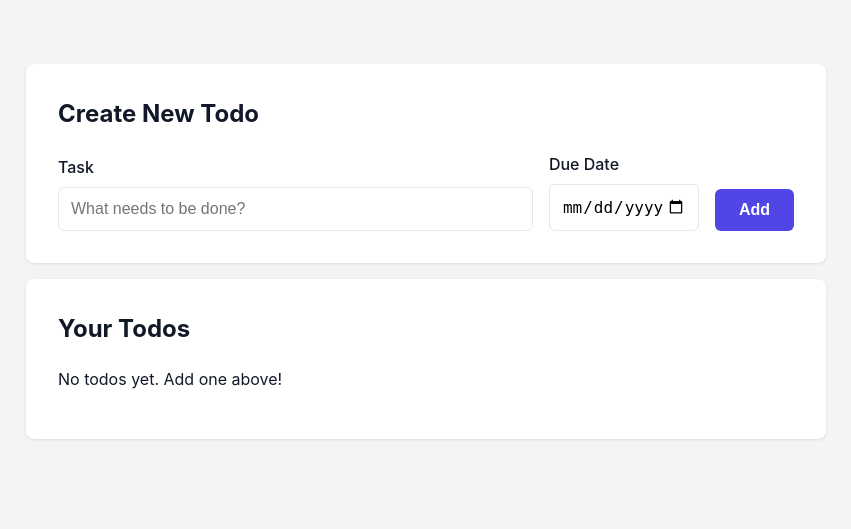
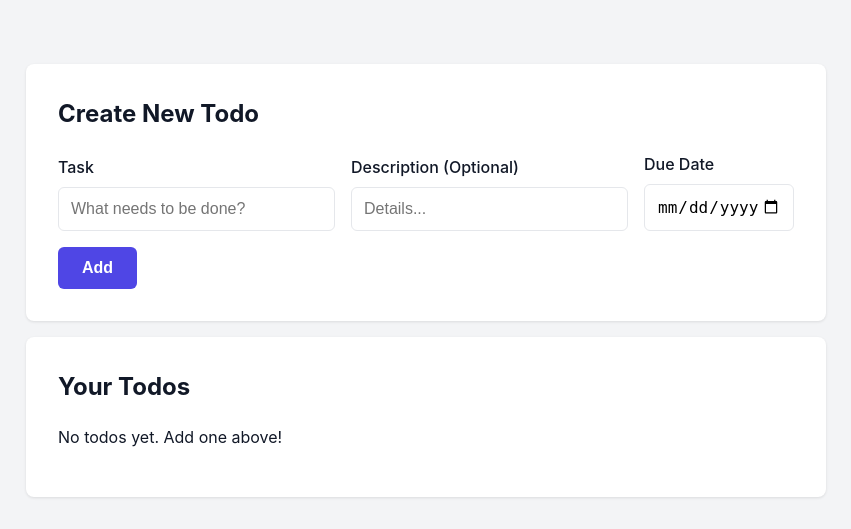
Before and after one commit to VictorChidex/LiteHubSpot, a Django app: template frontend/templates/todos/index.html in a window 1280 px wide. Shown: the part 69-598 px from the top of the page, without its empty margins (214-1065 px from the left). Run offline with Django 5.2, Linux system fonts and the light colour scheme; the template is opened without the code that fills it, so the values that code supplies are empty.

Commit message:
Add Description field to Todos and fix test session handling

```diff
--- a/frontend/config/settings.py
+++ b/frontend/config/settings.py
@@ -119,3 +119,6 @@ STATIC_URL = "static/"
 STATICFILES_DIRS = [
     BASE_DIR / 'static',
 ]
+
+# Use signed cookies for sessions to avoid needing a database table
+SESSION_ENGINE = "django.contrib.sessions.backends.signed_cookies"
--- a/frontend/templates/todos/index.html
+++ b/frontend/templates/todos/index.html
@@ -5,11 +5,16 @@
 {% block content %}
 <div class="card">
     <h2 style="margin-top:0">Create New Todo</h2>
-    <form method="POST" action="{% url 'todo-create' %}" style="display: flex; gap: 1rem; align-items: flex-end;">
+    <form method="POST" action="{% url 'todo-create' %}"
+        style="display: flex; gap: 1rem; align-items: flex-end; flex-wrap: wrap;">
         {% csrf_token %}
-        <div style="flex-grow: 1;">
+        <div style="flex-grow: 1; min-width: 200px;">
             <label for="title">Task</label>
             <input type="text" id="title" name="title" placeholder="What needs to be done?" required>
+        </div>
+        <div style="flex-grow: 1; min-width: 200px;">
+            <label for="description">Description (Optional)</label>
+            <input type="text" id="description" name="description" placeholder="Details...">
         </div>
         <div style="width: 150px;">
             <label for="due_date">Due Date</label>
@@ -43,6 +48,9 @@
 
         <div class="todo-content">
             <span class="todo-title">{{ todo.title }}</span>
+            {% if todo.description %}
+            <div style="font-size: 0.9rem; color: #555; margin-top: 0.25rem;">{{ todo.description }}</div>
+            {% endif %}
             {% if todo.due_date %}
             <span class="todo-meta">Due: {{ todo.due_date }}</span>
             {% endif %}
@@ -68,8 +76,10 @@
         style="display:none; padding: 1rem; background: var(--background); margin-top: 0.5rem; border-radius: 4px;">
         <form method="POST" action="{% url 'todo-update' todo.id %}">
             {% csrf_token %}
-            <div style="display:flex; gap:0.5rem; margin-bottom:0.5rem">
+            <div style="display:flex; flex-direction: column; gap:0.5rem; margin-bottom:0.5rem">
                 <input type="text" name="title" value="{{ todo.title }}" required>
+                <input type="text" name="description" value="{{ todo.description|default:'' }}"
+                    placeholder="Description">
                 <input type="date" name="due_date" value="{{ todo.due_date }}">
             </div>
             <div style="display:flex; gap:0.5rem">
--- a/frontend/todos/services.py
+++ b/frontend/todos/services.py
@@ -56,13 +56,14 @@ class MockBackendService:
         return [todo for todo in cls._todos.values() if todo["user_id"] == user_id]
 
     @classmethod
-    def create_todo(cls, user_id, title, due_date):
+    def create_todo(cls, user_id, title, due_date, description=""):
         todo_id = str(uuid.uuid4())
         todo = {
             "id": todo_id,
             "user_id": user_id,
             "title": title,
             "due_date": due_date,
+            "description": description,
             "resolved": False
         }
         cls._todos[todo_id] = todo
--- a/frontend/todos/views.py
+++ b/frontend/todos/views.py
@@ -68,8 +68,9 @@ class TodoCreateView(AuthMixin, View):
         user = self.get_user(request)
         title = request.POST.get('title')
         due_date = request.POST.get('due_date')
+        description = request.POST.get('description', '')
         if title:
-            MockBackendService.create_todo(user['id'], title, due_date)
+            MockBackendService.create_todo(user['id'], title, due_date, description)
             messages.success(request, "Todo created!")
         return redirect('todo-list')
 
@@ -82,7 +83,8 @@ class TodoUpdateView(AuthMixin, View):
         if todo and todo['user_id'] == user['id']:
             title = request.POST.get('title')
             due_date = request.POST.get('due_date')
-            MockBackendService.update_todo(todo_id, title=title, due_date=due_date)
+            description = request.POST.get('description', '')
+            MockBackendService.update_todo(todo_id, title=title, due_date=due_date, description=description)
         return redirect('todo-list')
 
 class TodoDeleteView(AuthMixin, View):
```
Also changed, not shown: frontend/todos/tests.py (+9 -9 lines).
